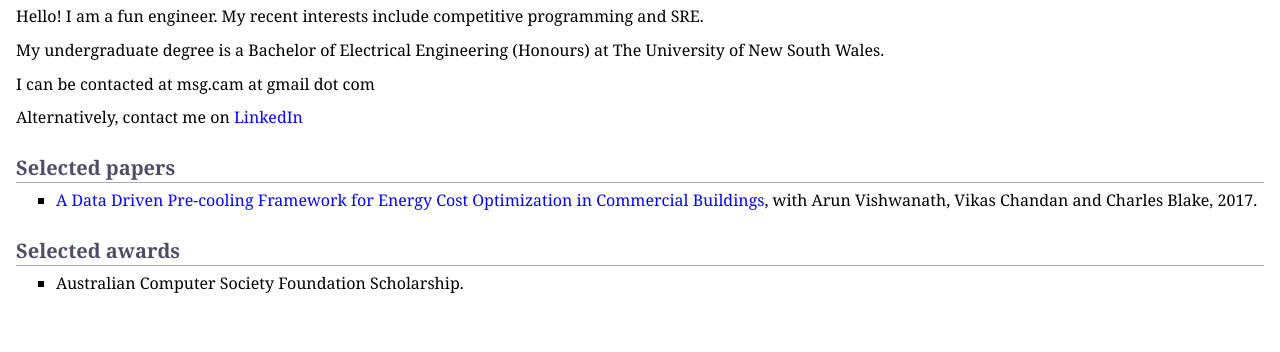
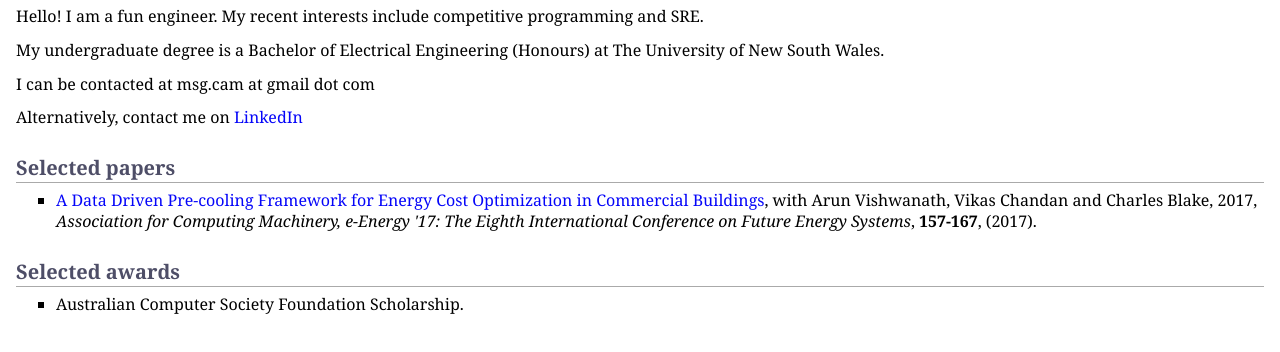
Before and after one commit to cameron-mendoza/cameron-mendoza.github.io, a plain HTML site: page index.html in a window 1280 px wide. Shown: the part 66-418 px from the top of the page. Drawn offline with Linux system fonts and the light colour scheme.

Commit message:
Update pub

```diff
--- a/index.html
+++ b/index.html
@@ -19,7 +19,8 @@
 <p>Alternatively, contact me on <a href="https://linkedin.com/in/cameronmendoza">LinkedIn</a> </p>
 <h2>Selected papers</h2>
 <ul>
-<li><p><a href="https://dl.acm.org/doi/10.1145/3077839.3077847">A Data Driven Pre-cooling Framework for Energy Cost Optimization in Commercial Buildings</a>, with Arun Vishwanath, Vikas Chandan and Charles Blake, 2017. </p>
+<li><p><a href="https://dl.acm.org/doi/10.1145/3077839.3077847">A Data Driven Pre-cooling Framework for Energy Cost Optimization in Commercial Buildings</a>, with Arun Vishwanath, Vikas Chandan and Charles Blake, 2017, <i>Association for Computing Machinery,
+e-Energy '17: The Eighth International Conference on Future Energy Systems</i>, <b>157-167</b>, (2017). </p>
 </li>
 </ul>
 <h2>Selected awards</h2>
```
